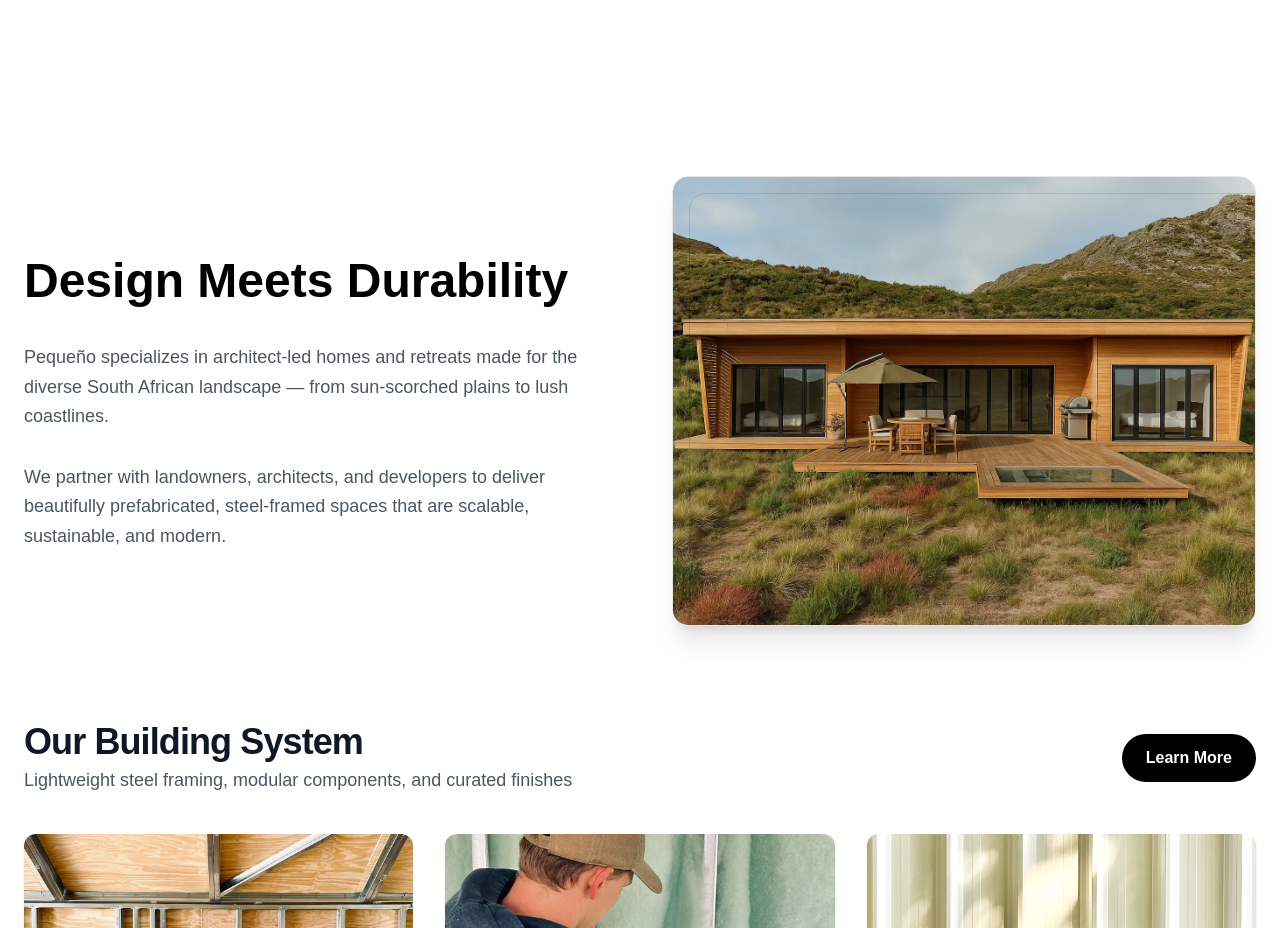
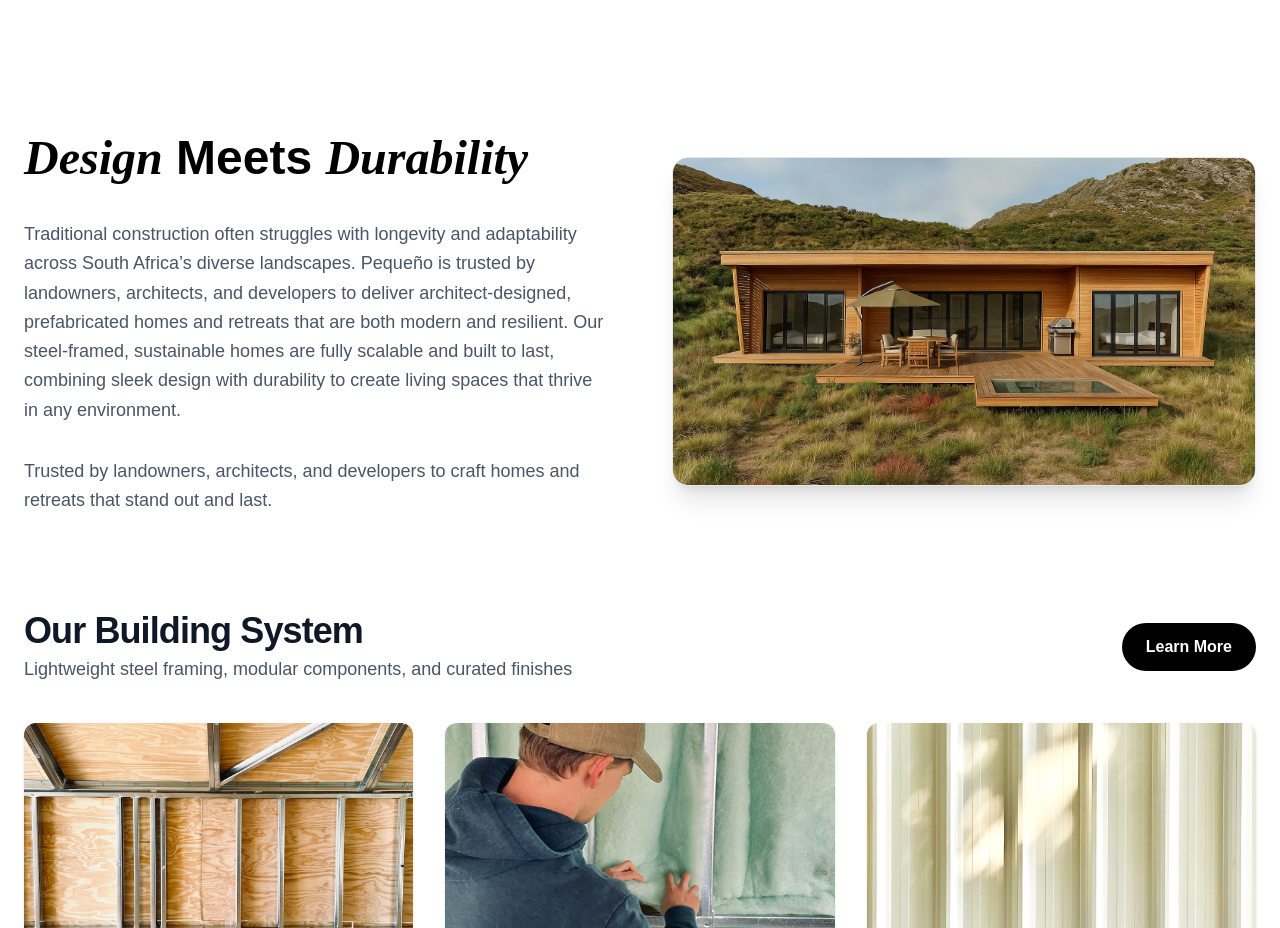
Before and after one commit to Marco1993-M/pequeno, a Next.js app: page / in a window 1280 px wide. Shown: the part 1020-1948 px from the top of the page. Built offline with nearby package versions, Linux system fonts and the light colour scheme.

Commit message:
Update page.js

```diff
--- a/src/app/page.js
+++ b/src/app/page.js
@@ -78,30 +78,40 @@ return (
       <SocialProofStrip />
 
         {/* ABOUT SECTION */}
-    <section className="w-full mt-32">
+    <section className="w-full mt-20">
   <div className="max-w-screen-xl mx-auto px-6 grid md:grid-cols-2 gap-16 items-center">
     <div className="space-y-8">
      <h2 className="text-4xl md:text-5xl font-bold leading-tight text-black">
-        Design Meets Durability
+  <span className="font-serif italic">Design</span> Meets <span className="font-serif italic">Durability</span>
 </h2>
+
       <p className="text-gray-600 text-lg leading-relaxed">
-        Pequeño specializes in architect-led homes and retreats made for the diverse South African landscape — from sun-scorched plains to lush coastlines.
+       Traditional construction often struggles with longevity and adaptability across South Africa’s diverse landscapes. Pequeño is trusted by landowners, architects, and developers to deliver architect-designed, prefabricated homes and retreats that are both modern and resilient. Our steel-framed, sustainable homes are fully scalable and built to last, combining sleek design with durability to create living spaces that thrive in any environment.
       </p>
       <p className="text-gray-600 text-lg leading-relaxed">
-        We partner with landowners, architects, and developers to deliver beautifully prefabricated, steel-framed spaces that are scalable, sustainable, and modern.
+        Trusted by landowners, architects, and developers to craft homes and retreats that stand out and last.
       </p>
     </div>
     <div className="relative group overflow-hidden rounded-2xl shadow-xl border border-gray-200">
+<div className="relative w-full aspect-[16/9] overflow-hidden group">
+  {/* Default image */}
   <img
     src="/banner3.jpg"
     alt="Modern unit"
-        className="object-cover w-full h-[28rem] transition-transform duration-500 group-hover:scale-105"
+    className="w-full h-full object-cover transition-opacity duration-500 group-hover:opacity-0"
   />
-      <div className="absolute top-4 left-4 w-full h-full rounded-2xl border border-black opacity-10 pointer-events-none" />
+
+  {/* Hover image */}
+  <img
+    src="/banner3-hover.jpg"
+    alt="Modern unit alternate"
+    className="absolute top-0 left-0 w-full h-full object-cover opacity-0 transition-opacity duration-800 group-hover:opacity-100"
+  />
+</div>
+
     </div>
   </div>
 </section>
-
 
         {/* OUR BUILDING SYSTEM */}
         <section className="mt-24 px-6 pb-22">
```
Lines whose indentation alone changed are shown as unchanged.
